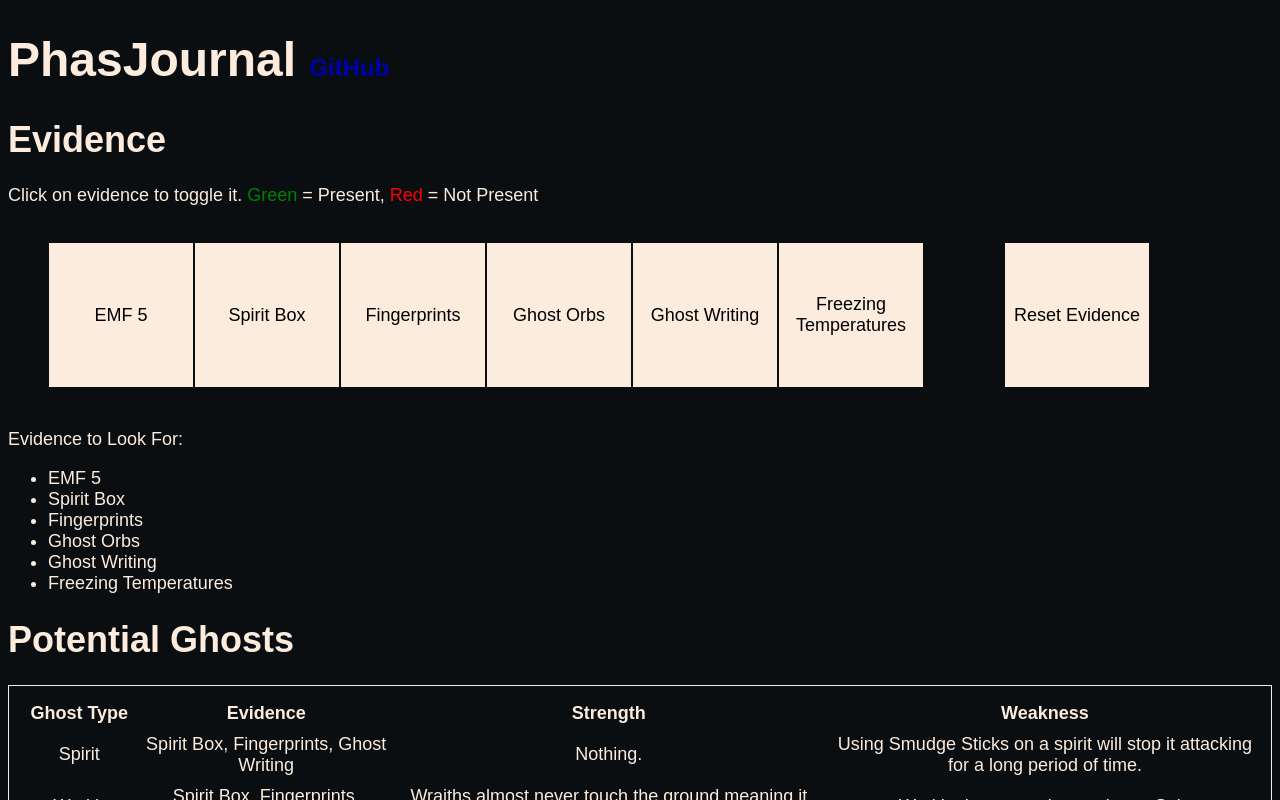
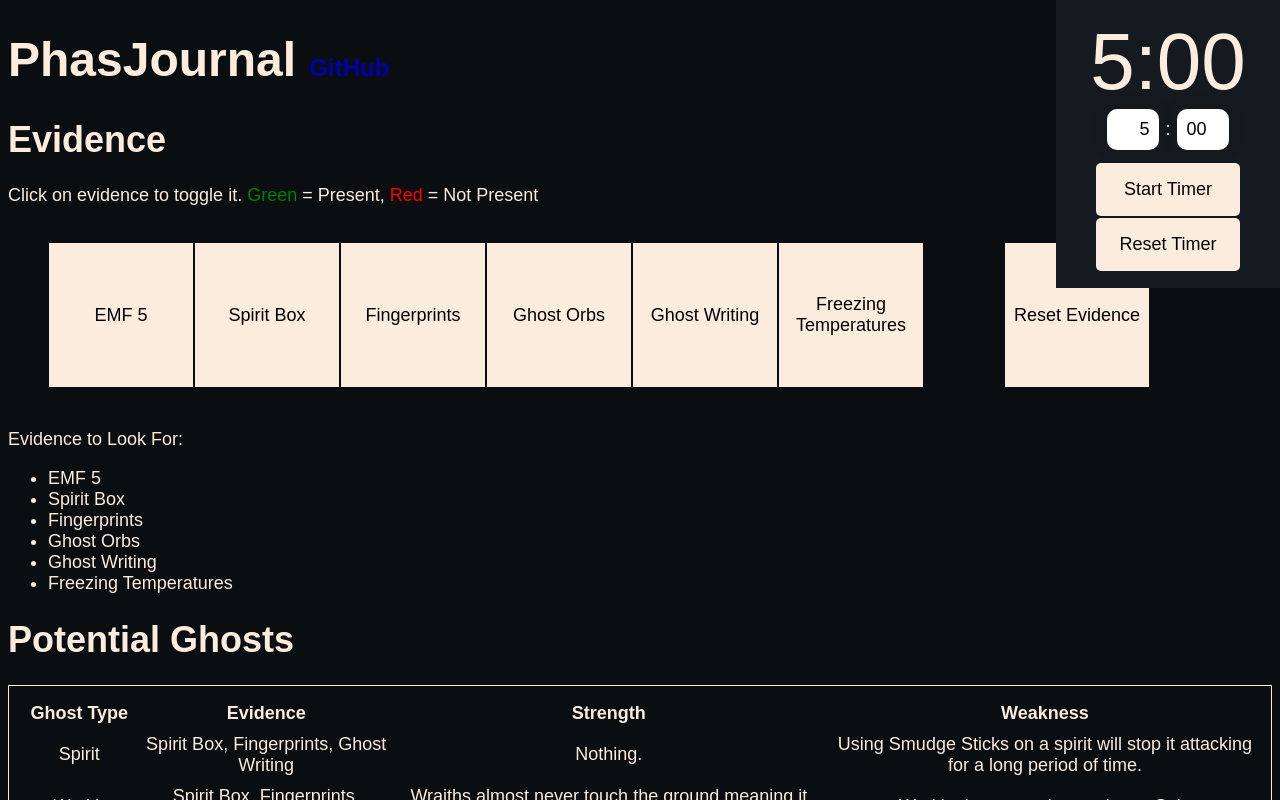
Before and after one commit to MysteryBlokHed/phasjournal, a Vue app: page / in a window 1280 px wide. Shown: the top 800 px of the page. Built offline with nearby package versions, Linux system fonts and the light colour scheme.

Commit message:
Create timer component

```diff
--- a/src/App.vue
+++ b/src/App.vue
@@ -6,6 +6,7 @@
         GitHub
       </a>
     </h1>
+    <Timer />
     <EvidenceSelector
       :ghosts="potentialGhosts"
       :evidencePresent="evidencePresent"
@@ -31,9 +32,10 @@
 <script lang="ts">
 import { defineComponent } from 'vue'
 import { Evidence, AllGhosts } from './types'
-import PotentialGhosts from './components/PotentialGhosts.vue'
+import Timer from './components/Timer.vue'
 import EvidenceSelector from './components/EvidenceSelector.vue'
 import EvidenceNeeded from './components/EvidenceNeeded.vue'
+import PotentialGhosts from './components/PotentialGhosts.vue'
 
 export default defineComponent({
   name: 'App',
@@ -41,6 +43,7 @@
     PotentialGhosts,
     EvidenceSelector,
     EvidenceNeeded,
+    Timer,
   },
   data() {
     return {
--- /dev/null
+++ b/src/components/Timer.vue
@@ -0,0 +1,147 @@
+<template>
+  <div>
+    <p class="timer">{{ minutes }}:{{ String(seconds).padStart(2, '0') }}</p>
+    <input
+      @change="updateMinutes"
+      class="minutes"
+      type="number"
+      min="0"
+      value="5"
+    />
+    :
+    <input
+      @change="updateSeconds"
+      class="seconds"
+      type="number"
+      min="0"
+      max="59"
+      value="00"
+    />
+    <br />
+    <button class="toggle-timer" @click="toggleTimer">Start Timer</button>
+    <br />
+    <button @click="resetTimer">Reset Timer</button>
+  </div>
+</template>
+
+<script lang="ts">
+import { defineComponent } from 'vue'
+
+export default defineComponent({
+  name: 'Timer',
+  data() {
+    return {
+      minutes: 5,
+      seconds: 0,
+      ticking: false,
+    }
+  },
+  methods: {
+    toggleTimer(event: Event) {
+      const target = event.target as HTMLButtonElement
+
+      if (this.ticking) target.innerText = 'Start Timer'
+      else target.innerText = 'Stop Timer'
+
+      this.ticking = !this.ticking
+    },
+    resetTimer() {
+      const minutes = document.querySelector('.minutes') as HTMLInputElement
+      const seconds = document.querySelector('.seconds') as HTMLInputElement
+      const toggle = document.querySelector(
+        '.toggle-timer'
+      ) as HTMLButtonElement
+
+      this.ticking = false
+      this.minutes = parseInt(minutes.value)
+      this.seconds = parseInt(seconds.value)
+      toggle.innerText = 'Start Timer'
+    },
+    updateMinutes(event: Event) {
+      const target = event.target as HTMLInputElement
+      const minutes = parseInt(target.value)
+      this.minutes = minutes > 0 ? minutes : 1
+    },
+    updateSeconds(event: Event) {
+      const target = event.target as HTMLInputElement
+      const seconds = parseInt(target.value)
+      if (seconds < 59 && seconds > 0) this.seconds = seconds
+      else {
+        this.seconds = 0
+        target.value = '00'
+      }
+      // Make seconds 2-digit
+      target.value = target.value.padStart(2, '0')
+    },
+  },
+  mounted() {
+    setInterval(() => {
+      if (this.ticking)
+        if (this.seconds > 0) this.seconds--
+        else {
+          this.seconds = 59
+          this.minutes--
+        }
+    }, 1000)
+  },
+})
+</script>
+
+<style scoped>
+.timer {
+  font-size: 5rem;
+  margin: 0;
+}
+
+button {
+  background-color: #fcecdd;
+  border: none;
+  padding: 1rem;
+  margin: 1px;
+  font-size: 1.125rem;
+  border-radius: 5px;
+  width: 75%;
+}
+
+input {
+  width: 2rem;
+  padding: 10px;
+  margin: 1px;
+  border: 0;
+  box-shadow: 0 0 15px 4px rgba(0, 0, 0, 0.06);
+  border-radius: 10px;
+  font-size: 1.125rem;
+  margin-bottom: 0.75rem;
+}
+
+input.minutes {
+  text-align: right;
+}
+
+input::-webkit-outer-spin-button,
+input::-webkit-inner-spin-button {
+  -webkit-appearance: none;
+  margin: 0;
+}
+
+input[type='number'] {
+  -moz-appearance: textfield;
+}
+
+@media (min-width: 1001px) {
+  div {
+    width: 15%;
+    text-align: center;
+    padding: 1rem;
+    position: fixed;
+    top: 0;
+    right: 0;
+    background-color: #141a1f;
+  }
+}
+
+div {
+  text-align: center;
+  margin: auto;
+}
+</style>
```
